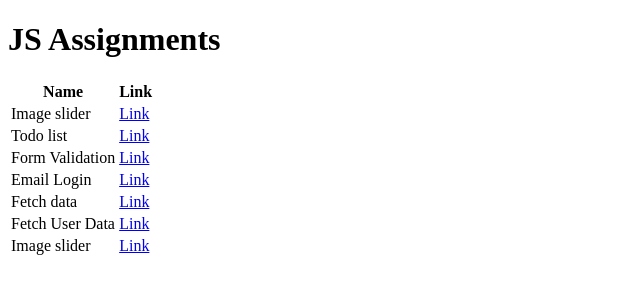
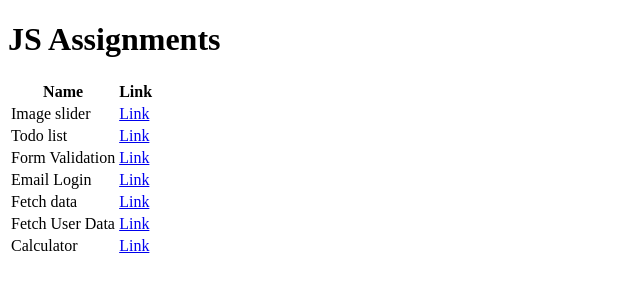
Before and after one commit to karthikbadri/Calculator-UI, a plain HTML site: page index.html in a window 1280 px wide. Shown: the full height of the page, 0-640 px from the left. Drawn offline with Linux system fonts and the light colour scheme.

Commit message:
Update index.html

```diff
--- a/index.html
+++ b/index.html
@@ -33,7 +33,7 @@
         <tr><td>Fetch User Data</td>
             <td><a href="./Fetch data/Fetch User data/index.html">Link</a></td>
         </tr>
-        <tr><td>Image slider</td>
+        <tr><td>Calculator</td>
             <td><a href="./calculator/index.html">Link</a></td>
         </tr>
 </body>
```
